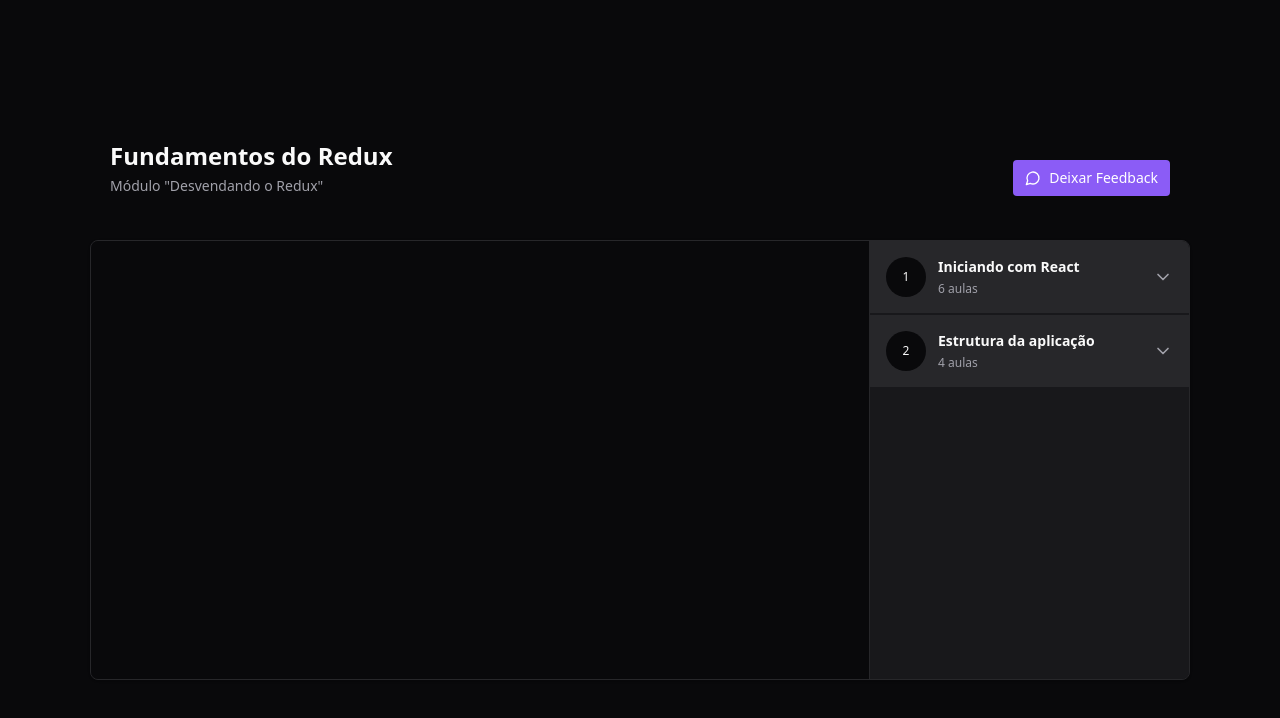
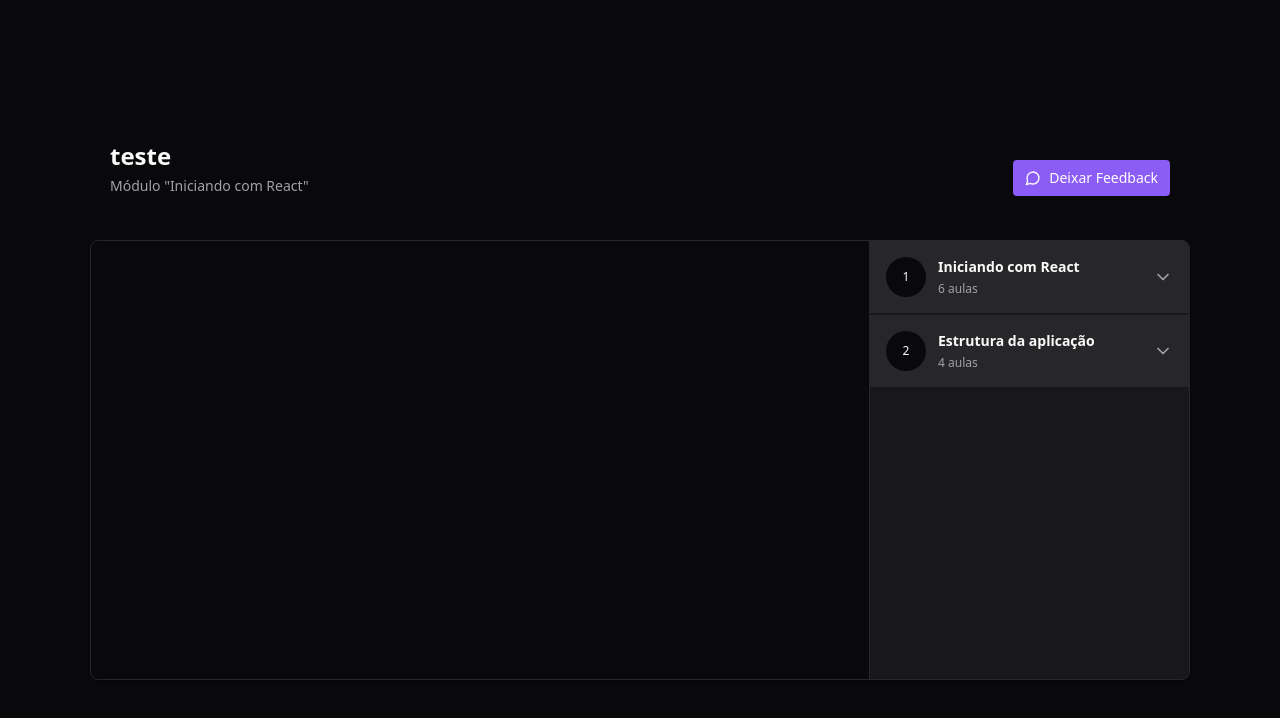
Before and after one commit to Israelkilday/DEVTUBE-PLAYLISTS, a React (Vite) app: page / in a window 1280 px wide. Shown: the top 718 px of the page. Built offline with nearby package versions, Linux system fonts and the light colour scheme.

Commit message:
feat: add dinamic interation with redux in title of module and title of lesson

```diff
--- a/src/components/Header.tsx
+++ b/src/components/Header.tsx
@@ -1,11 +1,22 @@
+import { useAppSelector } from "../store";
+
 export function Header() {
+  const { currentModule, currentLesson } = useAppSelector((state) => {
+    const { currentModuleIndex, currentLessonIndex } = state.player;
+
+    const currentModule = state.player.course.modules[currentModuleIndex];
+    const currentLesson = currentModule.lessons[currentLessonIndex];
+
+    return { currentModule, currentLesson };
+  });
+
   return (
     <div>
       <div className="flex flex-col gap-1">
-        <h1 className="text-2xl font-bold">Fundamentos do Redux</h1>
+        <h1 className="text-2xl font-bold">{currentLesson.title}</h1>
 
         <span className="text-sm text-zinc-400">
-          Módulo "Desvendando o Redux"
+          Módulo "{currentModule.title}"
         </span>
       </div>
     </div>
--- a/src/components/Lesson.tsx
+++ b/src/components/Lesson.tsx
@@ -3,11 +3,16 @@ import { Video } from "lucide-react";
 interface LessonProps {
   title: string;
   duration: string;
+  isCurrent?: boolean;
+  onPlay: () => void;
 }
 
-export function Lesson({ title, duration }: LessonProps) {
+export function Lesson({ title, duration, onPlay }: LessonProps) {
   return (
-    <button className="items flex gap-3 text-sm text-zinc-400">
+    <button
+      onClick={onPlay}
+      className="flex items-center gap-3 text-sm text-zinc-400"
+    >
       <Video className="h-4 w-4 text-zinc-500" />
       <span>{title}</span>
       <span className="ml-auto font-mono text-base text-zinc-500">
--- a/src/components/Module.tsx
+++ b/src/components/Module.tsx
@@ -2,14 +2,18 @@ import { ChevronDown } from "lucide-react";
 import { Lesson } from "./Lesson";
 import * as Collapsible from "@radix-ui/react-collapsible";
 import { useAppSelector } from "../store";
+import { useDispatch } from "react-redux";
+import { play } from "../store/slices/player";
 
 interface ModuleProps {
+  title: string;
   moduleIndex: number;
-  title: string;
   amountOfLesson: number;
 }
 
 export function Module({ title, amountOfLesson, moduleIndex }: ModuleProps) {
+  const dispatch = useDispatch();
+
   const lessons = useAppSelector((state) => {
     return state.player.course.modules[moduleIndex].lessons;
   });
@@ -31,12 +35,13 @@ export function Module({ title, amountOfLesson, moduleIndex }: ModuleProps) {
 
       <Collapsible.Content>
         <nav className="relative flex flex-col gap-4 p-6">
-          {lessons.map((lesson) => {
+          {lessons.map((lesson, lessonIndex) => {
             return (
               <Lesson
                 key={lesson.id}
                 title={lesson.title}
                 duration={lesson.duration}
+                onPlay={() => dispatch(play([moduleIndex, lessonIndex]))}
               />
             );
           })}
--- a/src/components/Video.tsx
+++ b/src/components/Video.tsx
@@ -1,13 +1,25 @@
 import ReactPlayer from "react-player";
+import { useAppSelector } from "../store";
 
 export function Video() {
+  // eslint-disable-next-line @typescript-eslint/no-unused-vars
+  const lesson = useAppSelector((state) => {
+    const { currentModuleIndex, currentLessonIndex } = state.player;
+
+    const currentLesson =
+      state.player.course.modules[currentModuleIndex].lessons[
+        currentLessonIndex
+      ];
+    return currentLesson;
+  });
+
   return (
     <div className="aspect-video h-auto w-full bg-zinc-950 object-contain">
       <ReactPlayer
         width="100%"
         height="100%"
         controls
-        url="https://www.youtube.com/watch?v=pVichgT6pyo"
+        url={`https://www.youtube.com/watch?v=${lesson.id}`}
       />
     </div>
   );
--- a/src/store/slices/player.ts
+++ b/src/store/slices/player.ts
@@ -10,7 +10,7 @@ const playerSlice = createSlice({
           title: "Iniciando com React",
           lessons: [
             { id: "pVichgT6pyo", title: "teste", duration: "13:45" },
-            { id: "pVichgT6pyo", title: "teste", duration: "13:45" },
+            { id: "3Bl86gQTEPY&t=361s", title: "teste2", duration: "34:89" },
             { id: "pVichgT6pyo", title: "teste", duration: "13:45" },
             { id: "pVichgT6pyo", title: "teste", duration: "13:45" },
             { id: "pVichgT6pyo", title: "teste", duration: "13:45" },
@@ -29,8 +29,16 @@ const playerSlice = createSlice({
         },
       ],
     },
+    currentModuleIndex: 0,
+    currentLessonIndex: 0,
   },
-  reducers: {},
+  reducers: {
+    play: (state, action) => {
+      state.currentModuleIndex = action.payload[0];
+      state.currentLessonIndex = action.payload[1];
+    },
+  },
 });
 
 export const player = playerSlice.reducer;
+export const { play } = playerSlice.actions;
```
